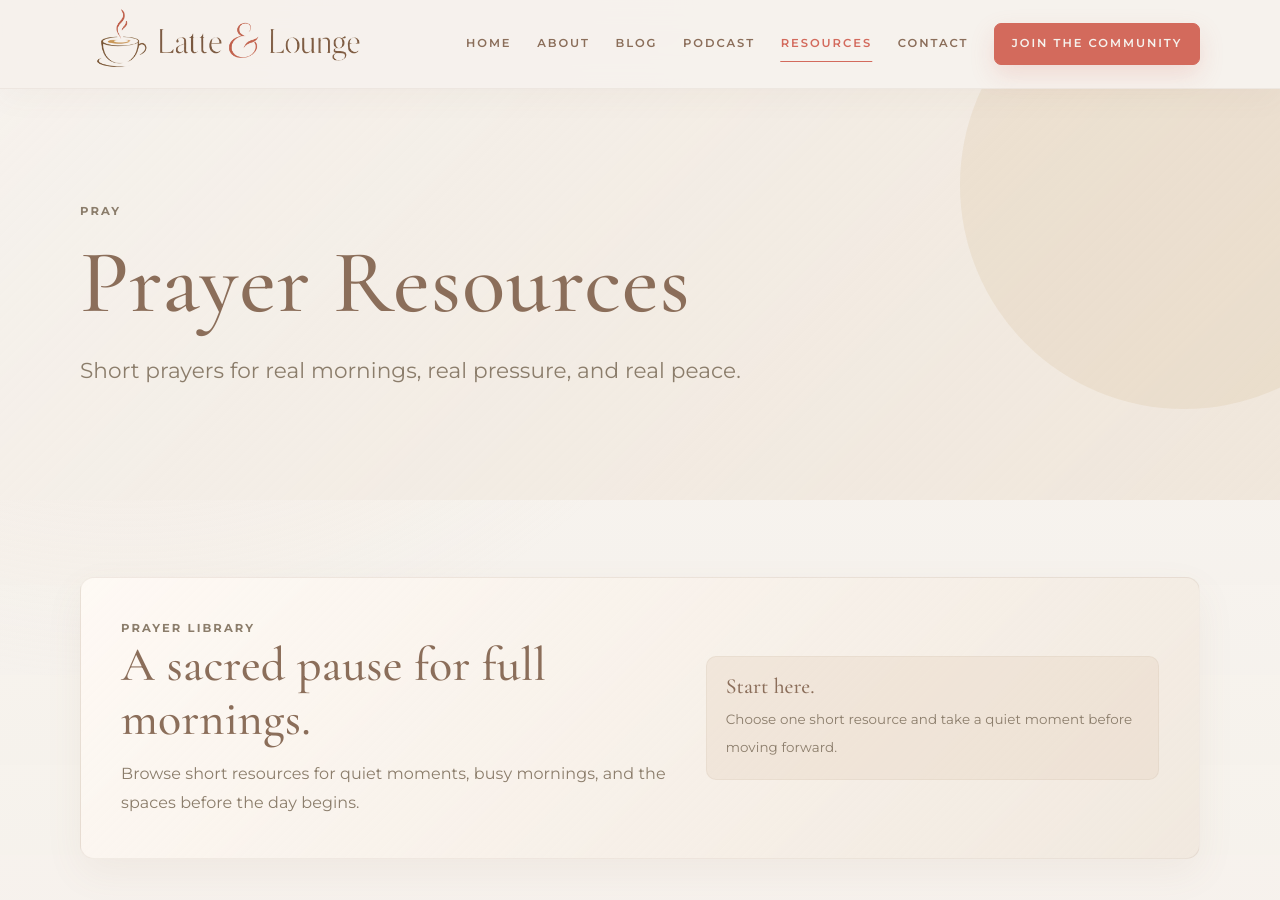
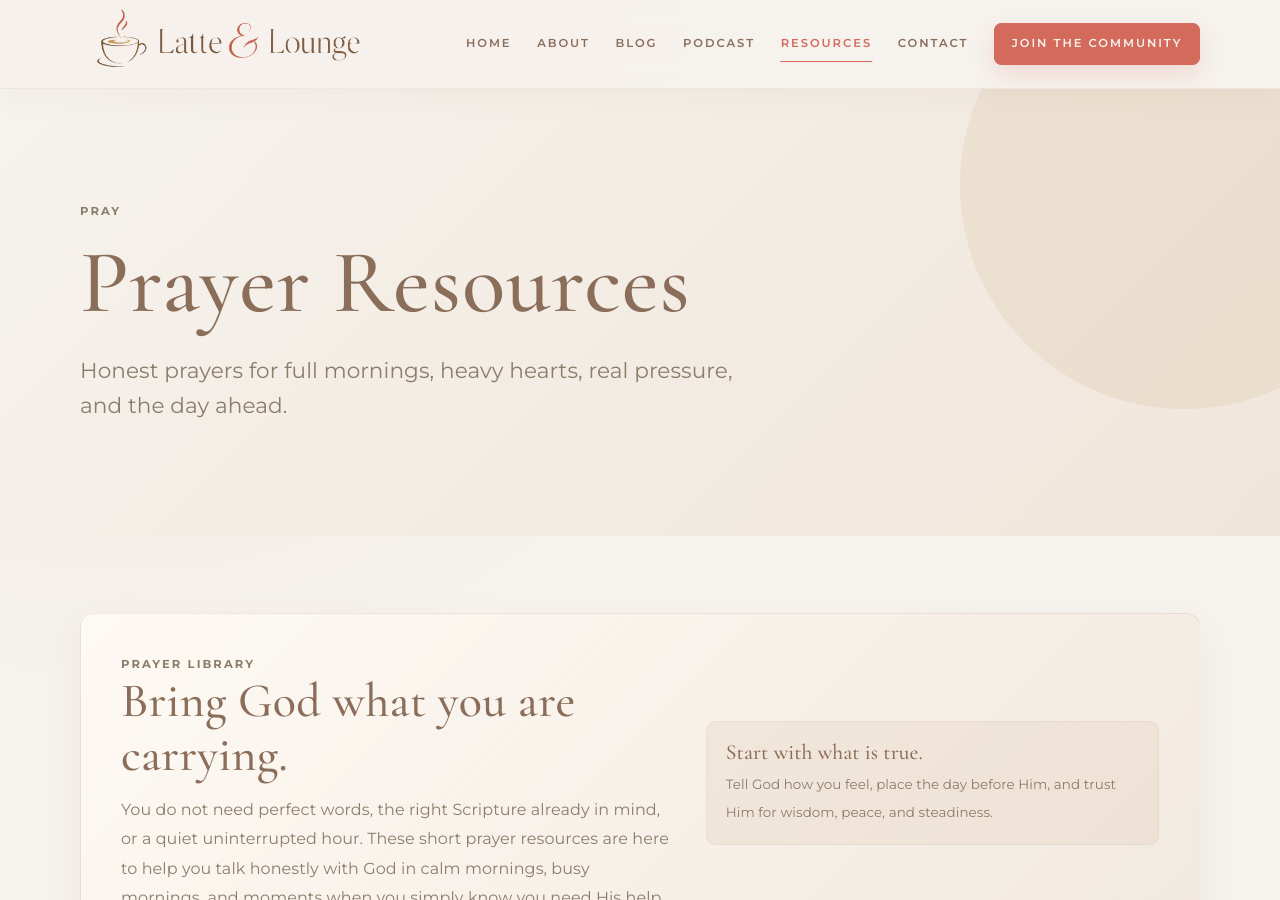
Before and after one commit to jeffthomasiii/latte-lounge-poc, a Jekyll site: the page built from docs/prayer-resources.md, in a window 1280 px wide and 900 px high. Built offline with Jekyll 4.4.1, drawn with Linux system fonts in a browser that asks for light colours.

Commit message:
Make prayer resources more honest and non-prescriptive

```diff
--- a/docs/prayer-resources.md
+++ b/docs/prayer-resources.md
@@ -2,7 +2,7 @@
 layout: page
 title: Prayer Resources
 eyebrow: "Pray"
-subtitle: "Short prayers for real mornings, real pressure, and real peace."
+subtitle: "Honest prayers for full mornings, heavy hearts, real pressure, and the day ahead."
 content_width: wide
 collection_style: true
 ---
@@ -10,13 +10,13 @@ collection_style: true
 <div class="collection-feature-strip">
   <div>
     <p class="eyebrow">Prayer Library</p>
-    <h2>A sacred pause for full mornings.</h2>
-    <p>Browse short resources for quiet moments, busy mornings, and the spaces before the day begins.</p>
+    <h2>Bring God what you are carrying.</h2>
+    <p>You do not need perfect words, the right Scripture already in mind, or a quiet uninterrupted hour. These short prayer resources are here to help you talk honestly with God in calm mornings, busy mornings, and moments when you simply know you need His help.</p>
   </div>
 
   <div class="collection-feature-note">
-    <strong>Start here.</strong>
-    <span>Choose one short resource and take a quiet moment before moving forward.</span>
+    <strong>Start with what is true.</strong>
+    <span>Tell God how you feel, place the day before Him, and trust Him for wisdom, peace, and steadiness.</span>
   </div>
 </div>
 
```
